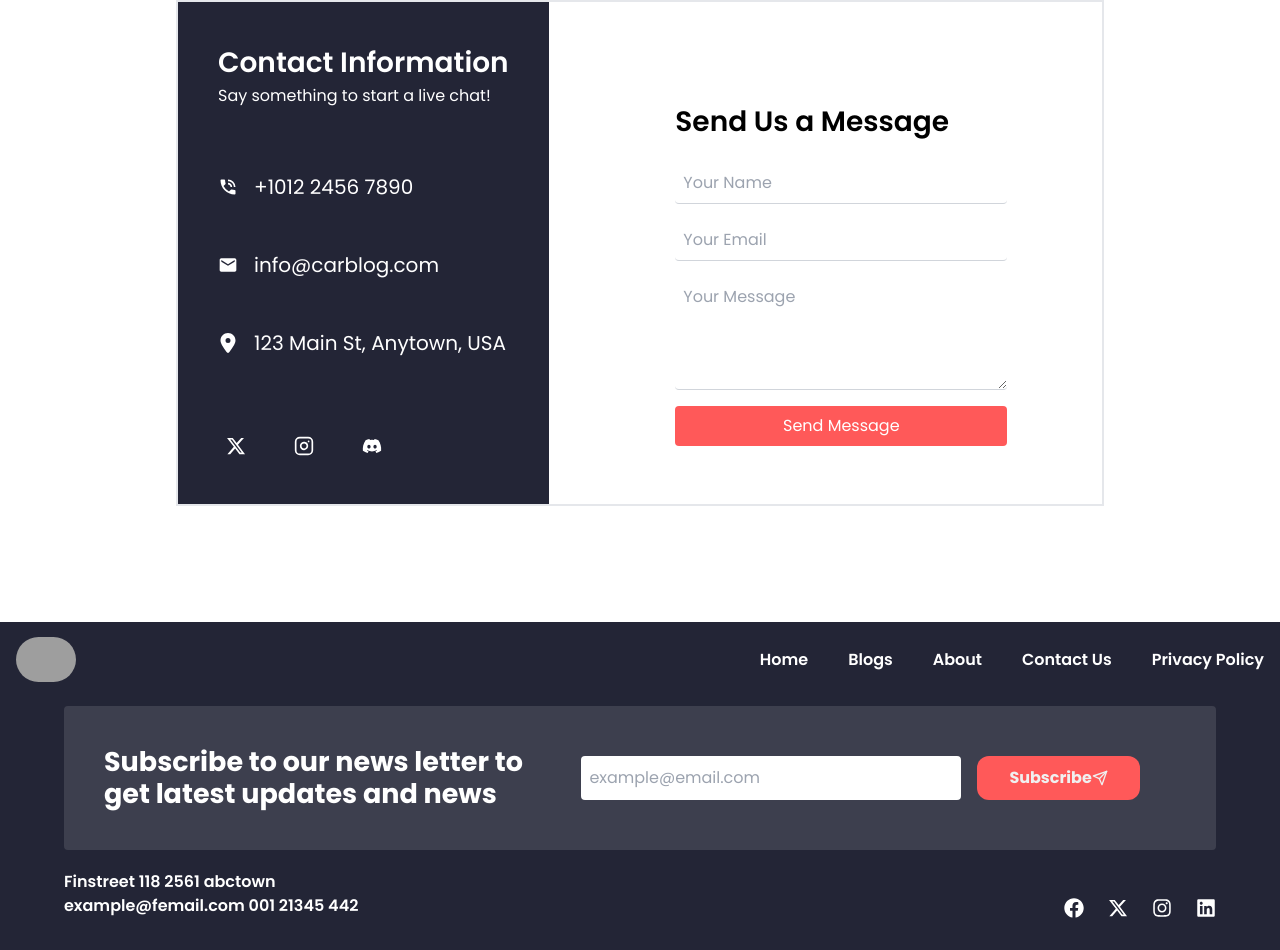
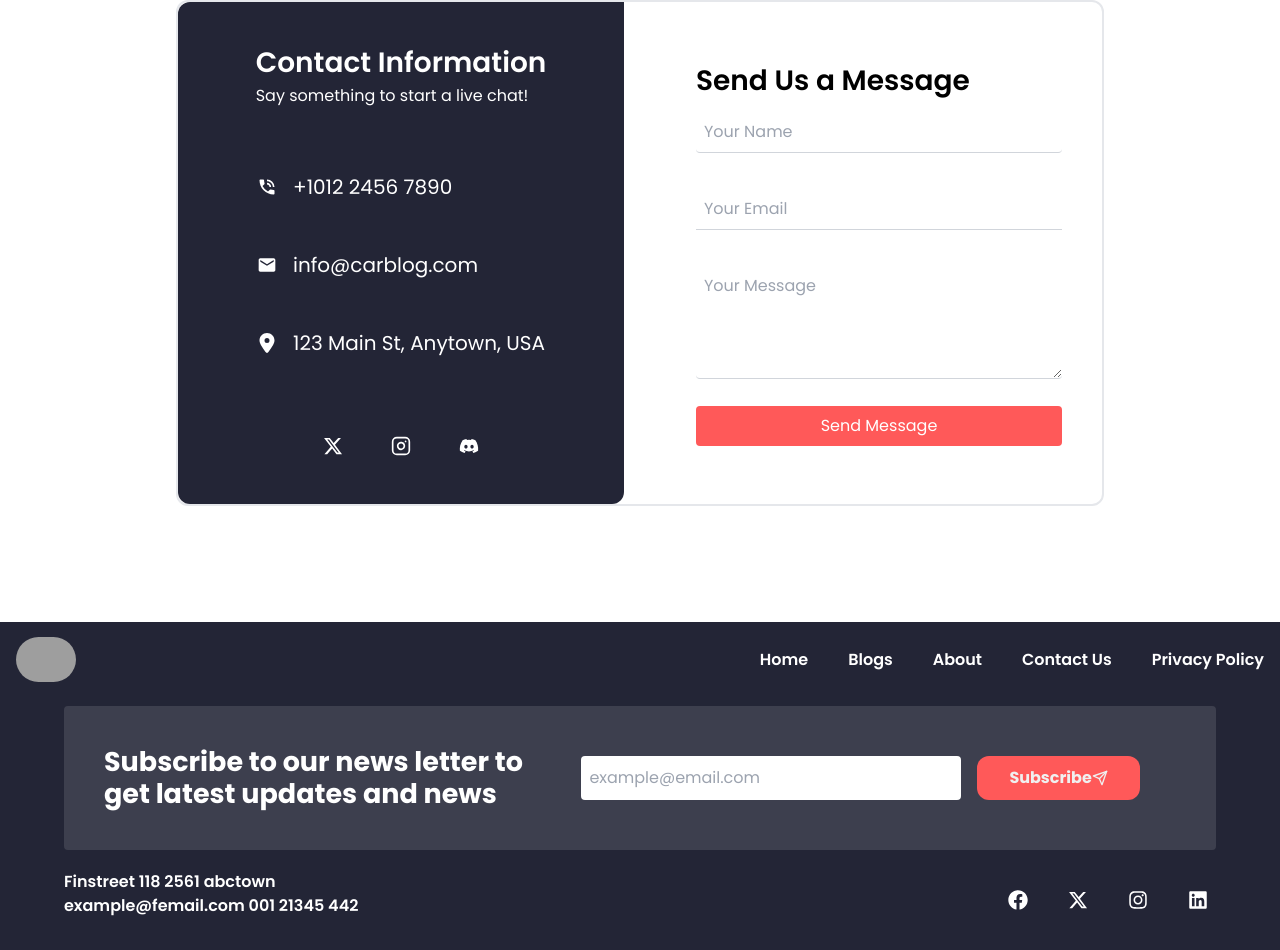
Before and after one commit to MuazAwais/Car-Blogging-site, a React (Vite) app: page /contact in a window 1280 px wide. Shown: the part 793-1743 px from the top of the page. Built offline with nearby package versions, Linux system fonts and the light colour scheme; grey boxes are pictures that could not be loaded.

Commit message:
reponsive

```diff
--- a/src/components/layout/footer.jsx
+++ b/src/components/layout/footer.jsx
@@ -65,10 +65,18 @@ function Footer() {
             <p>example@femail.com 001 21345 442</p>
           </div>
           <div className="flex gap-6 text-[20px] mt-auto justify-center">
-            <FaFacebook />
-            <FaXTwitter />
-            <FaInstagram />
-            <FaLinkedin />
+            <Link className="px-2 py-2 rounded-full hover:bg-white hover:text-black hover:transition-all duration-1000 hover:shadow-lg hover:shadow-slate-600" to='https://www.facebook.com/'>
+              <FaFacebook />
+            </Link>
+            <Link className="px-2 py-2 rounded-full hover:bg-white hover:text-black hover:transition-all duration-1000 hover:shadow-lg hover:shadow-slate-600" to='https://twitter.com/i/flow/login'>
+              <FaXTwitter />
+            </Link>
+            <Link className="px-2 py-2 rounded-full hover:bg-white hover:text-black hover:transition-all duration-1000 hover:shadow-lg hover:shadow-slate-600" to='https://www.instagram.com/'>
+              <FaInstagram />
+            </Link>
+            <Link className="px-2 py-2 rounded-full hover:bg-white hover:text-black hover:transition-all duration-1000 hover:shadow-lg hover:shadow-slate-600" to='https://www.linkedin.com/feed/'>
+              <FaLinkedin />
+            </Link>
           </div>
         </div>
       </div>
--- a/src/components/shared/newArticle.jsx
+++ b/src/components/shared/newArticle.jsx
@@ -2,7 +2,7 @@ const NewArticle = ({ data }) => {
   return (
     <>
       <div className="max-w-[1280px] mx-auto px-2 ">
-        <h1 className="text-3xl font-bold my-8">All Posts</h1>
+        <h1 className="text-3xl font-bold my-8 mx-0 md:mx-8">All Posts</h1>
         <hr className="my-4 border-t border-gray-300" />
         {data?.slice(1, 5).map((item) => (
           <div
@@ -38,8 +38,8 @@ const NewArticle = ({ data }) => {
                 </div>
               </div>
               <div className="gap-6 lg:gap-14 flex flex-col">
-                <p className="text-[14px] md:text-[16px]">{item.content}</p>
-                <button className="bg-[#ff5959] text-white font-bold text-[12px] md:text-[14px] px-2 py-1 md:px-5 md:py-2  rounded-md w-fit hover:bg-[#d46069] hover:shadow-lg active:text-gray-50 active:bg-[#77232a]">
+                <p className="text-[13px] md:text-[16px]">{item.content}</p>
+                <button className="bg-[#ff5959] w-max  text-[#f0f0f0] py-[12px] flex px-6 md:py-[18px] md:px-8 font-bold rounded hover:border-collapse hover:bg-[#f0f0f0] hover:text-black">
                   Read full article...
                 </button>
               </div>
--- a/src/components/shared/newTechnology.jsx
+++ b/src/components/shared/newTechnology.jsx
@@ -14,7 +14,7 @@ const NewTechnology = ({ data }) => {
         {data?.slice(1, 5).map((post) => (
           <div
             key={post?.id}
-            className=" p-4 mx-auto border rounded-lg bg-[#D9D9D9] hover:bg-slate-200 transition-colors hover:cursor-pointer active:bg-slate-300 transition-all"
+            className=" p-4 mx-auto border rounded-lg bg-[#D9D9D9] hover:bg-slate-200 hover:cursor-pointer active:bg-slate-300 transition-all"
           >
             <div className="w-full ">
               <img src={post?.img} alt={post?.title}  className="w-full h-auto rounded-lg object-cover"/>
--- a/src/views/about/aboutDetails.jsx
+++ b/src/views/about/aboutDetails.jsx
@@ -1,21 +1,21 @@
 const AboutDetail = () => {
   return (
     <div className="flex flex-col gap-4">
-      <h2 className="mx-2 font-extrabold text-[25px] sm:text-[30px] md:text-[35px] lg:text-[40px] ">About</h2>
+      <h2 className="mx-2 font-extrabold text-[25px] sm:text-[30px] md:text-[35px] md:mx-8 lg:text-[40px] ">About</h2>
       <hr className="border-b-2 mx-6" />
-      <div className="mx-4">
+      <div className="mx-6 md:mx-8">
         <h3 className="font-bold text-[18px] sm:text-[20px] md:text-[22px] lg:text-[24px]">Lorem ipsum dolor sit amet consectetur adipisicing , voluptatibus asperiores cum ad libero voluptate mollitia?</h3>
         <p className="text-[14px] sm:text-[16px] md:text-[18px] lg:text-[20px]">Lorem ipsum dolor sit amet consectetur adipisicing elit. Quo earum similique laboriosam tempore distinctio rerum ad omnis, dignissimos, assumenda ea, porro doloribus vel ex! Necessitatibus asperiores, est aut quidem saepe unde aspernatur a cupiditate ipsum natus error qui impedit, praesentium expedita. Id beatae officiis eum consequatur quo est, magni obcaecati recusandae deleniti, sapiente molestiae fuga, porro maiores quam corrupti! Eos recusandae accusantium maiores similique repudiandae!</p>
       </div>
-      <div className="mx-4">
+      <div className="mx-6 md:mx-8">
         <h3 className="font-bold text-[18px] sm:text-[20px] md:text-[22px] lg:text-[24px]">Lorem ipsum dolor sit amet consectetur adipisicing voluptatibus asperiores cum ad libero voluptate mollitia voluptate mollitia?</h3>
         <p className="text-[14px] sm:text-[16px] md:text-[18px] lg:text-[20px]">Lorem ipsum dolor sit amet consectetur adipisicing elit. Quo earum similique laboriosam tempore distinctio rerum ad omnis, dignissimos, assumenda ea, porro doloribus vel ex! Necessitatibus asperiores, est aut quidem saepe unde aspernatur a cupiditate ipsum natus error qui impedit, praesentium expedita. Id beatae officiis eum consequatur quo est, magni obcaecat dolor sit amet consectetur adipisicing elit. Quo earum similique laboriosam tempore distinctio rerum ad omnis, dignissimos, assumenda ea, porro doloribus vel ex! Necessitatibus asperiores, est aut quidem saepe unde aspernatur a cupiditate ipsum natus error qui impedit, praesentium expedita. Id beatae officiis eum consequatur quo est, magni obcaecati recusandae deleniti, sapiente molestiae fuga, porro maiores quam corrupti! Eos recusandae accusantium maiores similique repudiandae!</p>
       </div>
-      <div className="mx-4">
+      <div className="mx-6 md:mx-8">
         <h3 className="font-bold text-[18px] sm:text-[20px] md:text-[22px] lg:text-[24px]">Lorem ipsum dolor sit amet consectetur, voluptatibus asperiores cum ad libero voluptate mollitia?</h3>
         <p className="text-[14px] sm:text-[16px] md:text-[18px] lg:text-[20px]">Lorem ipsum dolor sit amet consectetur adipisicing elit. Quo earum similique laboriosam tempore distinctio rerum ad omnis, dignissimos, assumenda ea, porro doloribus vel ex! Necessitatibus asperiores, est aut quidem saepe unde aspernatur a cupiditate ipsum natus error qui impedit, praesentium expedita. Id beatae officiis eum consequatur quo est, magni obcaecati recusandae deleniti, sapiente molestiae fuga, porro maiores quam corrupti! Eos recusandae accusantium maiores similique repudiandae!</p>
       </div>
-      <div className="mx-4">
+      <div className="mx-6 md:mx-8">
         <h3 className="font-bold text-[18px] sm:text-[20px] md:text-[22px] lg:text-[24px]">Lorem ipsum dolor sit amet consectetur, voluptatibus cum ad libero voluptate mollitia?</h3>
         <p className="text-[14px] sm:text-[16px] md:text-[18px] lg:text-[20px]">Lorem ipsum dolor sit amet consectetur adipisicing elit. Quo earum similique laboriosam tempore distinctio rerum ad omnis, dignissimos, assumenda ea, porro doloribus vel ex! Necessitatibus asperiores, est aut quidem saepe unde aspernatur a cupiditate ipsum natus error qui impedit, praesentium expedita. Id beatae officiis eum consequatur quo est, magni obcaecati recusandae deleniti, sapiente molestiae fuga, porro maiores quam corrupti! Eos recusandae accusantium maiores similique repudiandae!</p>
       </div>
--- a/src/views/blogs/mokeup.jsx
+++ b/src/views/blogs/mokeup.jsx
@@ -3,7 +3,7 @@ import { FiSend } from "react-icons/fi";
 const Mokeup = () => {
   return (
     <div className="bg-[#31323C]">
-      <div className="relative max-w-[1280px] pt-[77px] pb-[36px] flex mx-auto text-white font-poppins bg-no-repeat ">
+      <div className="relative max-w-[1280px] pt-[47px] pb-[36px] flex mx-auto text-white font-poppins bg-no-repeat ">
         <div className="flex flex-col  bg-cover bg-center pl-3 md:pl-11">
           <h2 className="font-bold text-[44px] leading-[1.2]  sm:text-[50px] md:text-[58px] lg:text-[66px] xl:text-[70px]">
             Your Journey <br />
@@ -13,11 +13,11 @@ const Mokeup = () => {
           <p className="py-5 text-[14px] sm:text-[16px] leading-snug max-w-[400px]  sm:max-w-[550px]">
             Lorem ipsum dolor sit amet consectetur. Diam volutpat morbi
             elementum vel euismod aliquam. Amet ultrices neque augue consectetur
-            purus phasellus. Ullamcorper lorem montes varius amet vestibulum
+            purus phasellus. Ullamcorper lorem montes varius ametvestibulum
             tellus facilisis consequat pretium. Et faucibus laoreet molestie
             diam semper fames diam eget.
           </p>
-          <button className="bg-[#ff5959] w-max  text-[#f0f0f0] py-[18px] flex px-8 font-bold rounded hover:border-collapse hover:bg-[#f0f0f0] hover:text-black">
+          <button className="bg-[#ff5959] w-max  text-[#f0f0f0] py-[12px] flex px-6 md:py-[18px] md:px-8 font-bold rounded hover:border-collapse hover:bg-[#f0f0f0] hover:text-black">
             Subscribe <FiSend />
           </button>
         </div>
--- a/src/views/contect/contectForm.jsx
+++ b/src/views/contect/contectForm.jsx
@@ -4,6 +4,7 @@ import { LuInstagram } from "react-icons/lu";
 import { FaLocationDot, FaXTwitter } from "react-icons/fa6";
 import { useFormik } from "formik";
 import * as Yup from "yup";
+import { Link } from "react-router-dom";
 
 const ContactForm = () => {
   const validationSchema = Yup.object({
@@ -26,10 +27,19 @@ const ContactForm = () => {
       message: "",
     },
     validationSchema,
-    onSubmit: (values) => {
+    onSubmit: (values, { resetForm }) => {
       console.log(JSON.stringify(values, null, 2));
+      resetForm();
     },
   });
+  const {
+    values,
+    errors,
+    touched,
+    handleChange,
+    handleBlur,
+    handleSubmit,
+  } = formik;
   return (
     <div className="max-w-[960px] mx-auto p-4 font-poppins ">
       <div className="max-w-[480px] mx-auto text-center my-[40px]">
@@ -38,8 +48,8 @@ const ContactForm = () => {
           Any question or remarks? Just write us a message!
         </span>
       </div>
-      <div className="mx-auto flex flex-col-reverse md:flex-row justify-between items-center gap-8 border-2 w-full">
-        <div className="bg-[#232536] text-[#ffffff] max-w-[480px] flex flex-col justify-around p-[40px]">
+      <div className="flex flex-col-reverse md:flex-row justify-between items-center gap-8 border-2 w-full rounded-xl">
+        <div className="bg-[#232536] text-[#ffffff] flex flex-col justify-around w-full items-center p-10 rounded-b-xl md:rounded-l-xl">
           <div>
             <h2 className="font-semibold text-[28px]">Contact Information</h2>
             <p className="text-[16px]">
@@ -59,62 +69,88 @@ const ContactForm = () => {
           </div>
           <div className="flex gap-8 text-[20px] mt-[46px]">
             <span className="px-2 py-2 rounded-full hover:bg-white hover:text-black hover:transition-all duration-1000">
-              <FaXTwitter />
+              <Link to='https://twitter.com/i/flow/login'>
+                <FaXTwitter />
+              </Link>
             </span>
             <span className="px-2 py-2 rounded-full hover:bg-white hover:text-black hover:transition-all duration-1000">
-              <LuInstagram />
+              <Link to='https://www.instagram.com/'>
+                <LuInstagram />
+              </Link>
             </span>
             <span className="px-2 py-2 rounded-full hover:bg-white hover:text-black hover:transition-all duration-1000">
-              <FaDiscord />
+              <Link to='https://discord.com/'>
+                <FaDiscord />
+              </Link>
             </span>
           </div>
         </div>
-        <div className="max-w-[480px] mx-auto mt-[40px] ">
+        <div className="w-full flex flex-col p-10 gap-2.5">
           <h2 className="font-semibold text-[28px]">Send Us a Message</h2>
           <form
-            className="flex flex-col mt-[20px]"
-            onSubmit={formik.handleSubmit}
+            className="flex flex-col gap-5"
+            onSubmit={handleSubmit}
           >
+            <div className="relative">
             <input
               type="text"
               placeholder="Your Name"
-              className="p-2 mb-4 border-b border-gray-300 rounded"
-              value={formik.values.yourName}
-              onChange={formik.handleChange}
+              className={`p-2 mb-4 border-b border-gray-300 rounded w-full  ${
+                    errors.yourName && touched.yourName
+                      ? "border-red-500 bg-red-50"
+                      : "border-gray-300"
+                  }`}
+              value={values.yourName}
+              onChange={handleChange}
+              onBlur={handleBlur}
               name="yourName"
             />
-            <div>
-              {" "}
-              {formik.errors.yourName && formik.touched.yourName && (
-                <p className="mt-1 text-sm text-red-600">
-                  {formik.errors.yourName}
+              {errors.yourName && touched.yourName && (
+                <p className="text-sm text-red-600 absolute top-10">
+                  {errors.yourName}
                 </p>
               )}
             </div>
+            <div className="relative">
             <input
               type="email"
               placeholder="Your Email"
-              className="p-2 mb-4 border-b border-gray-300 rounded"
-              value={formik.values.email}
-              onChange={formik.handleChange}
+              className={`p-2 mb-4 border-b border-gray-300 w-full ${
+                    errors.email && touched.email
+                      ? "border-red-500 bg-red-50"
+                      : "border-gray-300"
+                  }`}
+              value={values.email}
+              onChange={handleChange}
+              onBlur={handleBlur}
               name="email"
             />
-            <div>
-              {formik.errors.email && formik.touched.email && (
-                <p className="mt-1 text-sm text-red-600">
-                  {formik.errors.email}
+              {errors.email && touched.email && (
+                <p className="text-sm text-red-600 absolute top-10">
+                  {errors.email}
                 </p>
               )}
             </div>
+            <div className="relative">
             <textarea
               placeholder="Your Message"
-              className="p-2 mb-4 border-b border-gray-300 rounded"
+              className={`p-2 border-b border-gray-300 rounded w-full ${
+                    errors.message && touched.message
+                      ? "border-red-500 bg-red-50"
+                      : "border-gray-300"
+                  }`}
               rows="4"
-              value={formik.values.message}
-              onChange={formik.handleChange}
+              value={values.message}
+              onChange={handleChange}
+              onBlur={handleBlur}
               name="message"
             ></textarea>
-
+            {errors.message && touched.message && (
+              <p className="text-sm text-red-600 absolute top-[115px]">
+                {errors.message}
+              </p>
+            )}
+            </div>
             <button
               type="submit"
               className="bg-[#ff5959] text-[#ffffff] py-2 rounded"
--- a/src/views/contect/mokeup.jsx
+++ b/src/views/contect/mokeup.jsx
@@ -30,7 +30,7 @@ const Mokeup = ({ data }) => {
             >
               <div className=" bg-black bg-opacity-50 p-4">
                 <div className="max-w-[1280px] mx-auto">
-                  <h2 className="font-bold text-[30px] sm:text-[40px] md:text-[50px] max-w-[450px] mx-[90px] my-[100px] text-white ">
+                  <h2 className="font-bold text-[30px] sm:text-[40px] md:text-[50px] max-w-[450px] mx-[50px] md:mx-[90px] my-[100px] text-white ">
                     {page?.title}
                   </h2>
                 </div>
--- a/src/views/privacyPolicy/index.jsx
+++ b/src/views/privacyPolicy/index.jsx
@@ -182,11 +182,11 @@ const PrivacyPolicy = () => {
             <span className="font-medium">Email:</span> xyz@example.com
           </p>
           <p>
-            <span className="font-medium">Website:</span> [your website URL]
+            <span className="font-medium">Website:</span> https://www.example.com
           </p>
           <p>
-            <span className="font-medium">Postal Address (optional):</span>{" "}
-            [address]
+            <span className="font-medium">Postal Address:</span>
+             123 Main St, Anytown, USA
           </p>
         </div>
       </section>
```
